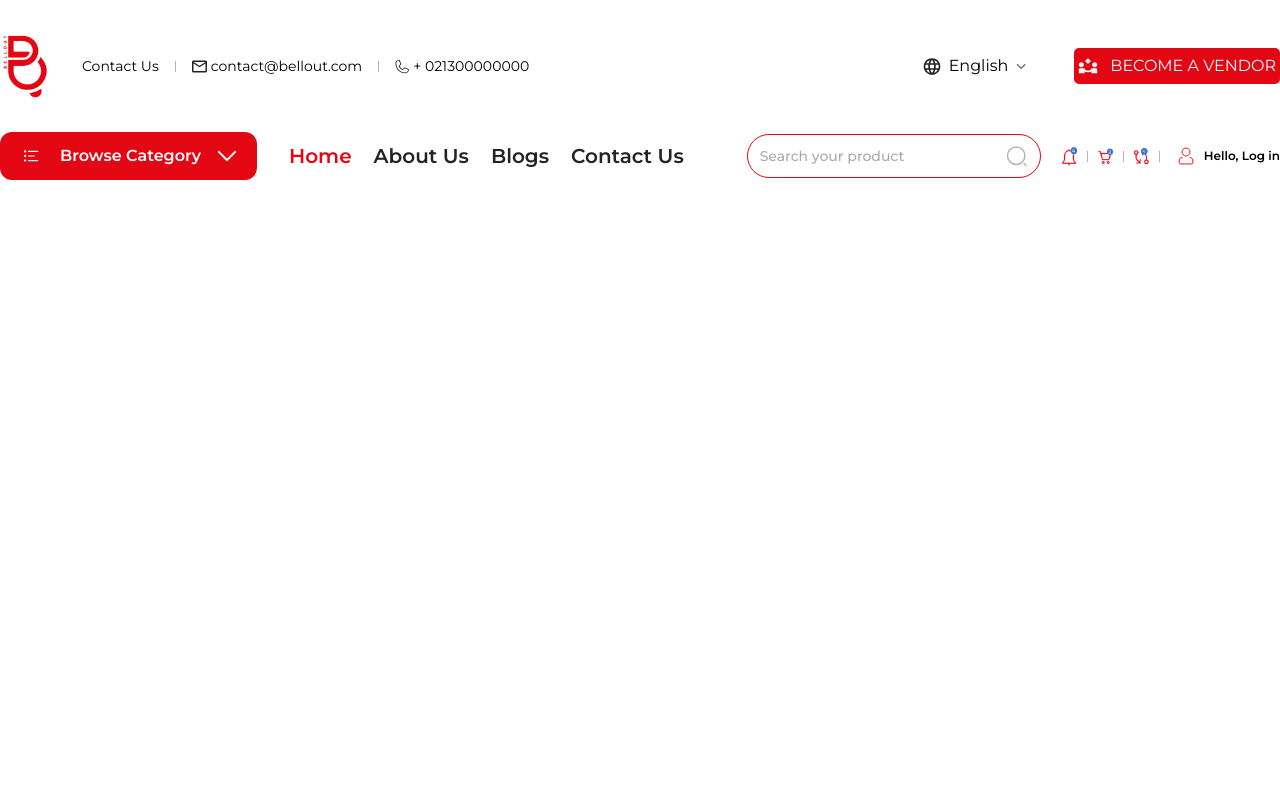
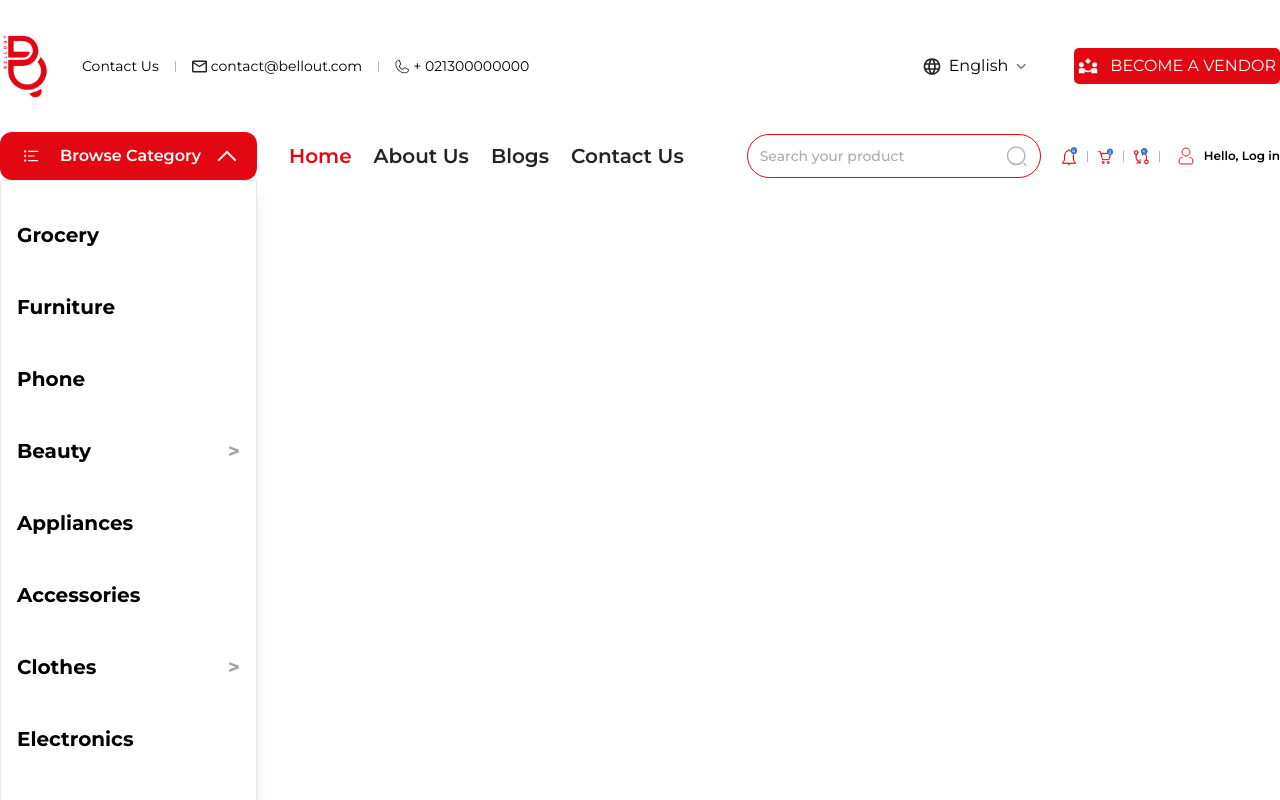
Before and after one commit to mnoby98/E-Ramo-Task, a Next.js app: page / in a window 1280 px wide. Both pictures are taken after a click on the button "Browse Category". Shown: the top 800 px of the page. Built offline with nearby package versions, Linux system fonts and the light colour scheme.

Commit message:
categoriesbutton droplist

```diff
--- /dev/null
+++ b/components/Navbar/CategoriesButton.jsx
@@ -0,0 +1,59 @@
+"use client";
+import Image from "next/image";
+import { useState } from "react";
+import arrow from "@/public/navbar/arrowdownwhite.svg";
+import list from "@/public/navbar/list.svg";
+
+const CategoriesButton = () => {
+  const [isDropdownOpen, setIsDropdownOpen] = useState(false);
+
+  const categories = [
+    "Grocery",
+    "Furniture",
+    "Phone",
+    "Beauty",
+    "Appliances",
+    "Accessories",
+    "Clothes",
+    "Electronics",
+    "Books",
+  ];
+  return (
+    <div className="relative">
+      <button
+        className="text-[16px] flex items-center gap-4 bg-secRed rounded-[12px] py-[12px] px-5 text-white"
+        onClick={() => setIsDropdownOpen(!isDropdownOpen)}>
+        <Image
+          src={list}
+          alt=""
+        />
+        Browse Category
+        <Image
+          src={arrow}
+          alt=""
+          className={`transform ${
+            isDropdownOpen ? "rotate-180" : ""
+          } transition-transform`}
+        />
+      </button>
+      {isDropdownOpen && (
+        <div className="absolute top-full left-0 w-full bg-white border border-gray-200 rounded-b-md shadow-lg z-10">
+          <ul className="pt-9 pb-2">
+            {categories.map((category, index) => (
+              <li
+                key={index}
+                className="px-4 text-[20px] font-bold py-2 mb-9 hover:bg-gray-100 cursor-pointer flex items-center justify-between">
+                {category}
+                {(category === "Beauty" || category === "Clothes") && (
+                  <span className="text-gray-400">&#62;</span>
+                )}
+              </li>
+            ))}
+          </ul>
+        </div>
+      )}
+    </div>
+  );
+};
+
+export default CategoriesButton;
--- a/components/Navbar/Links.jsx
+++ b/components/Navbar/Links.jsx
@@ -1,77 +1,62 @@
-import React from "react";
 import Image from "next/image";
 import Link from "next/link";
 
-import arrow from "@/public/navbar/arrowdownwhite.svg";
-import list from "@/public/navbar/list.svg";
 import search from "@/public/navbar/search.svg";
 import noification from "@/public/navbar/noification.png";
 import reload from "@/public/navbar/reload.png";
 import user from "@/public/navbar/user.svg";
 import cart from "@/public/navbar/cart.png";
 import StickBorder from "../common/StickBorder";
+import CategoriesButton from "./CategoriesButton";
 
 const Links = () => {
   return (
-    <div className="  grid grid-cols-12 items-center     text-[20px] font-semibold leading-5 mt-8">
-      {" "}
+    <div className="grid grid-cols-12 items-center text-[20px] font-semibold leading-5 mt-8">
       {/* DropList Button and Pages */}
-      <div className="  col-span-7  flex items-center gap-8">
+      <div className="col-span-7 flex items-center gap-8">
         {/* DropDown List */}
-        <button className=" text-[16px]   flex items-center gap-4 bg-secRed rounded-[12px] py-[12px] px-5 text-white">
-          {" "}
-          <Image
-            src={list}
-            alt=""
-          />
-          Browse Category
-          <Image
-            src={arrow}
-            alt=""
-          />
-        </button>
+        <CategoriesButton />
         {/* Pages */}
-        <ul className=" flex items-center gap-[22px] font-semibold text-[20px]  text-[#232323]  ">
-          {/* Active Link */}
+        <ul className="flex items-center gap-[22px] font-semibold text-[20px] text-[#232323]">
           <li>
             <Link
               href=""
-              className=" text-secRed ">
+              className="text-secRed">
               Home
             </Link>
           </li>
           <li>
             <Link
               href=""
-              className="  ">
+              className="">
               About Us
             </Link>
           </li>
           <li>
             <Link
               href=""
-              className="  ">
+              className="">
               Blogs
             </Link>
           </li>
           <li>
             <Link
               href=""
-              className="   ">
+              className="">
               Contact Us
             </Link>
           </li>
         </ul>
       </div>
       {/* Search and Notification */}
-      <div className=" col-span-5   text-right flex  items-center justify-end gap-5">
+      <div className="col-span-5 text-right flex items-center justify-end gap-5">
         {/* Search */}
-        <div className=" w-full max-w-[294px] relative">
+        <div className="w-full max-w-[294px] relative">
           <input
             placeholder="Search your product"
-            className=" focus:outline-none placeholder:leading-normal  placeholder:text-[#AEA9A9] placeholder:font-medium  text-[14px] w-full rounded-[25px] border border-secRed  pl-3 pr-9 py-[11px]"
+            className="focus:outline-none placeholder:leading-normal placeholder:text-[#AEA9A9] placeholder:font-medium text-[14px] w-full rounded-[25px] border border-secRed pl-3 pr-9 py-[11px]"
           />
-          <button className=" absolute right-3  top-[50%] translate-y-[-50%]">
+          <button className="absolute right-3 top-[50%] translate-y-[-50%]">
             <Image
               src={search}
               alt="search"
@@ -79,7 +64,7 @@ const Links = () => {
           </button>
         </div>
         {/* Notifications */}
-        <div className="  flex gap-2  items-center">
+        <div className="flex gap-2 items-center">
           <button>
             <Image
               src={noification}
@@ -104,7 +89,7 @@ const Links = () => {
             />
           </button>
           <StickBorder />
-          <button className=" w-[120px] flex items-center justify-end gap-2 text-[12px]">
+          <button className="w-[120px] flex items-center justify-end gap-2 text-[12px]">
             <Image
               src={user}
               alt=""
```
